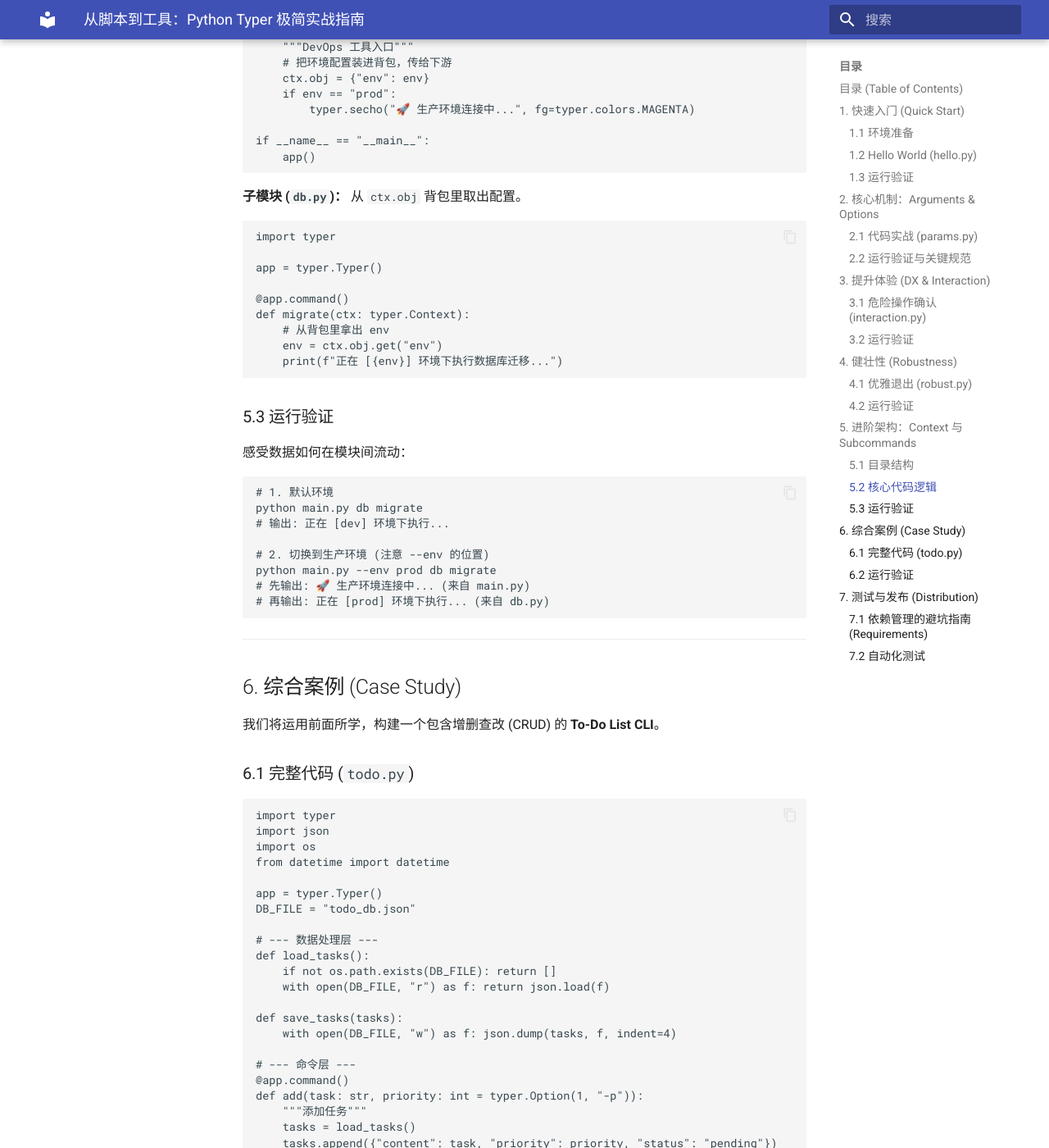
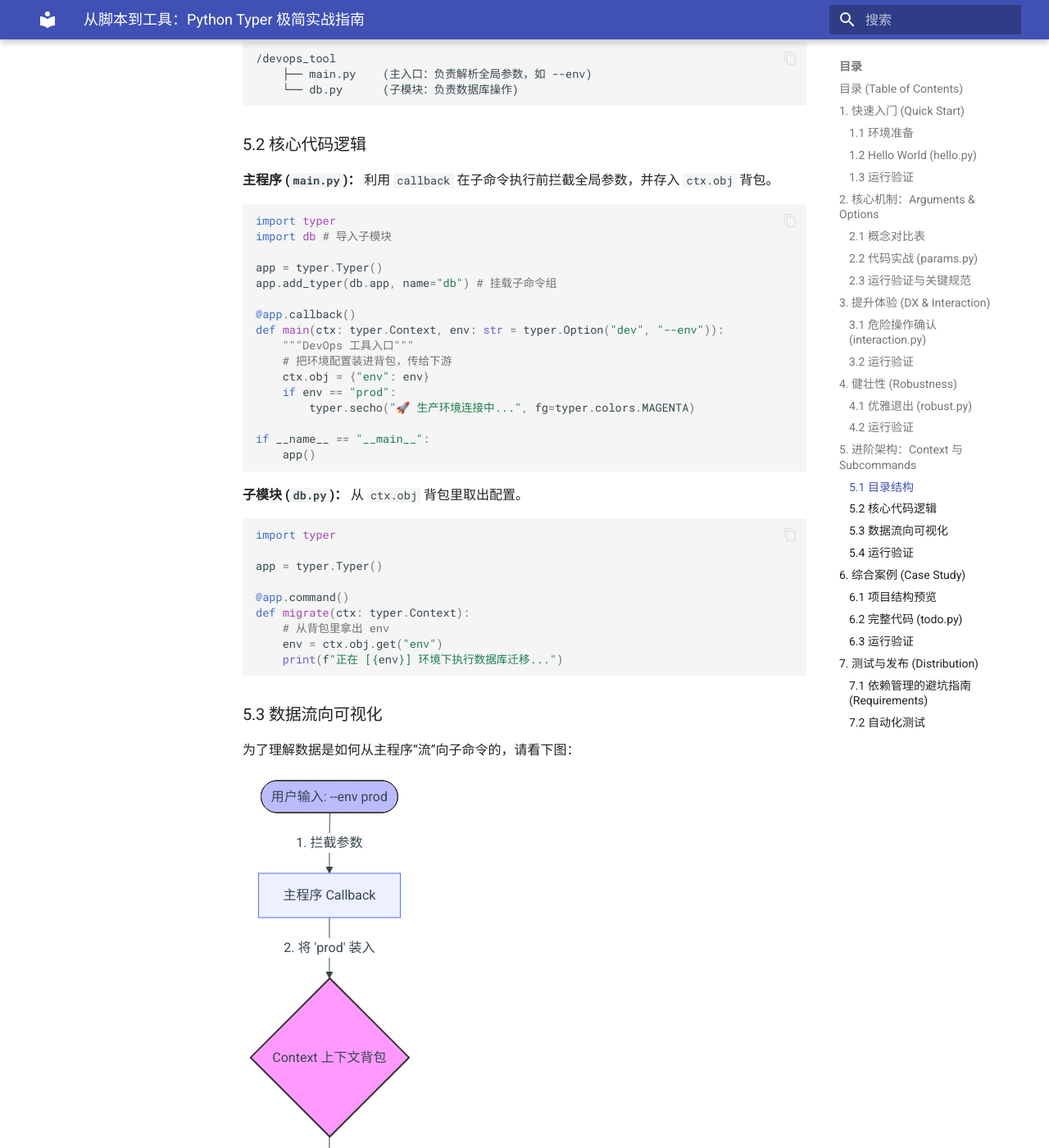
Before and after one commit to Franita0314/tech-writing-portfolio, an MkDocs documentation site: the page built from docs/typer-miniguide/README.md, in a window 1280 px wide and 1400 px high, scrolled down 5771 px. Shown: the whole window at 82% size. Built offline with MkDocs 1.6.1 and Material for MkDocs 9.7.7, drawn with Linux system fonts in a browser that asks for light colours; some of the changed text lies outside the part shown.

Commit message:
Docs: Add tables, diagrams, and file trees

````diff
--- a/docs/typer-miniguide/README.md
+++ b/docs/typer-miniguide/README.md
@@ -86,7 +86,18 @@
 * **参数 (Argument)** 就像**主食**：你必须告诉服务员吃什么（如“牛肉面”）。如果没说，服务员无法下单（程序报错）。
 * **选项 (Option)** 就像**口味备注**：属于额外需求（如“不要香菜”）。如果你不说，厨师就按标准做（使用默认值）。
 
-### 2.1 代码实战 (`params.py`)
+### 2.1 概念对比表
+
+在开始写代码前，我们需要搞清楚这两者的核心区别：
+
+| 特性 | 参数 (Argument) | 选项 (Option) |
+| :---: | :---: | :---: |
+| **必需性** | ✅ **必填** (不填会报错) | ⬜ **选填** (有默认值) |
+| **定义方式** | `name: str` | `age: int = 18` |
+| **命令行写法**| 直接跟在命令后 (位置敏感) | `--name` 或 `-n` (位置灵活) |
+| **生活类比** | 主食 (米饭/面条) | 备注 (微辣/少糖) |
+
+### 2.2 代码实战 (`params.py`)
 
 ```python
 import typer
@@ -115,7 +126,7 @@
     app()
 ```
 
-### 2.2 运行验证与关键规范
+### 2.3 运行验证与关键规范
 
 请尝试以下命令，观察参数是如何被解析的：
 
@@ -285,10 +296,25 @@
     print(f"正在 [{env}] 环境下执行数据库迁移...")
 ```
 
-### 5.3 运行验证
+### 5.3 数据流向可视化
+
+为了理解数据是如何从主程序“流”向子命令的，请看下图：
+
+```mermaid
+graph TD
+    User([用户输入: --env prod]) -->|1. 拦截参数| Main[主程序 Callback]
+    Main -->|2. 将 'prod' 装入| Backpack{Context 上下文背包}
+    Backpack -->|3. 携带背包传递| Sub[子命令: db migrate]
+    Sub -->|4. 从背包取出配置| Logic[执行: 生产环境迁移]
+
+    style Backpack fill:#f9f,stroke:#333,stroke-width:2px
+    style User fill:#bbf,stroke:#333
+    style Logic fill:#bfb,stroke:#333
+```
+
+### 5.4 运行验证
 
 感受数据如何在模块间流动：
-
 ```bash
 # 1. 默认环境
 python main.py db migrate
@@ -306,7 +332,19 @@
 
 我们将运用前面所学，构建一个包含增删查改 (CRUD) 的 **To-Do List CLI**。
 
-### 6.1 完整代码 (`todo.py`)
+### 6.1 项目结构预览
+
+在编写代码之前，让我们先看一下最终的文件结构：
+
+```text
+todo-app/
+├── todo.py            # 主程序入口 (包含所有命令逻辑)
+├── todo_db.json       # 数据存储文件 (自动生成)
+├── test_todo.py       # 自动化测试脚本
+└── requirements.txt   # 项目依赖清单
+```
+
+### 6.2 完整代码 (`todo.py`)
 
 ```python
 import typer
@@ -358,10 +396,9 @@
     app()
 ```
 
-### 6.2 运行验证
+### 6.3 运行验证
 
 像真正的用户一样使用你的工具：
-
 ```bash
 # 1. 添加任务 (设为高优先级)
 python todo.py add "写完项目文档" -p 3
--- a/mkdocs.yml
+++ b/mkdocs.yml
@@ -14,3 +14,10 @@
   - 首页: index.md
   - Cat API: api-reference/README.md
   - Typer CLI: typer-smallguide/README.md
+
+markdown_extensions:
+  - pymdownx.superfences:
+      custom_fences:
+        - name: mermaid
+          class: mermaid
+          format: !!python/name:pymdownx.superfences.fence_code_format
````
